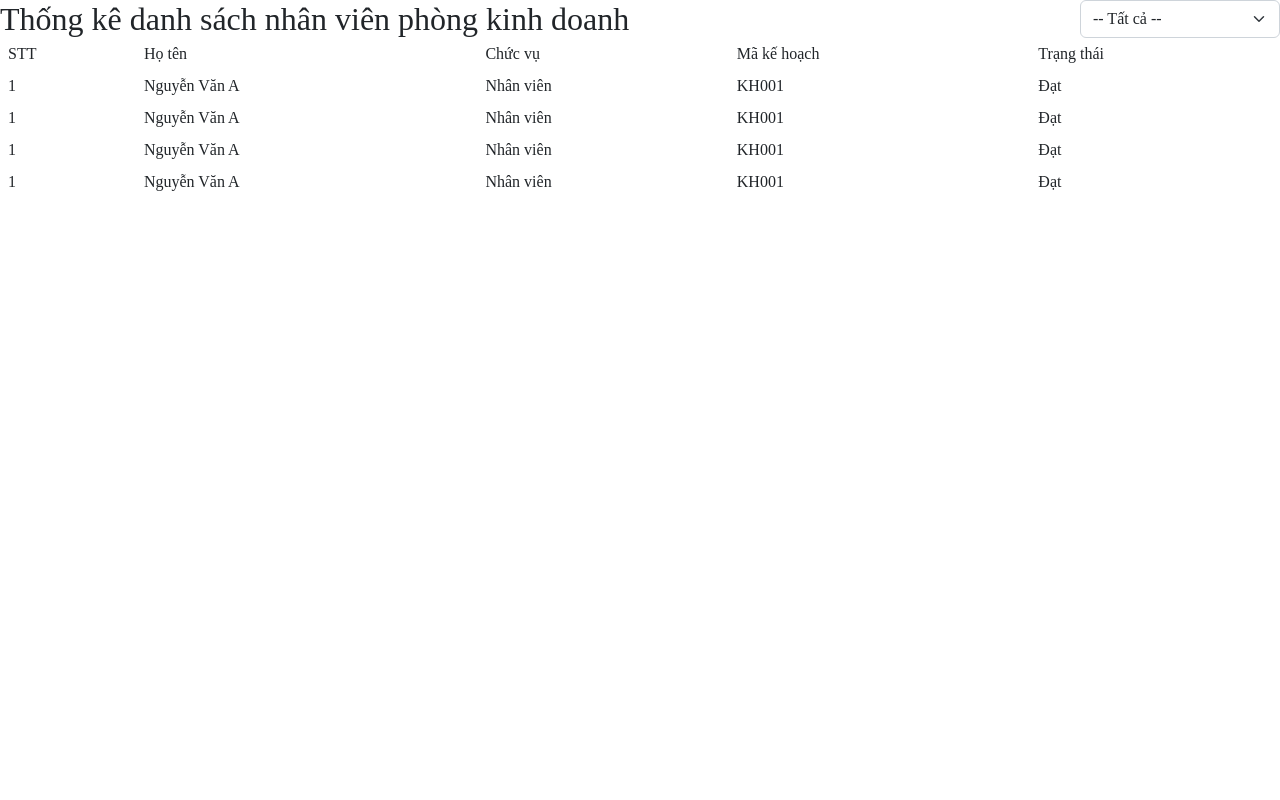
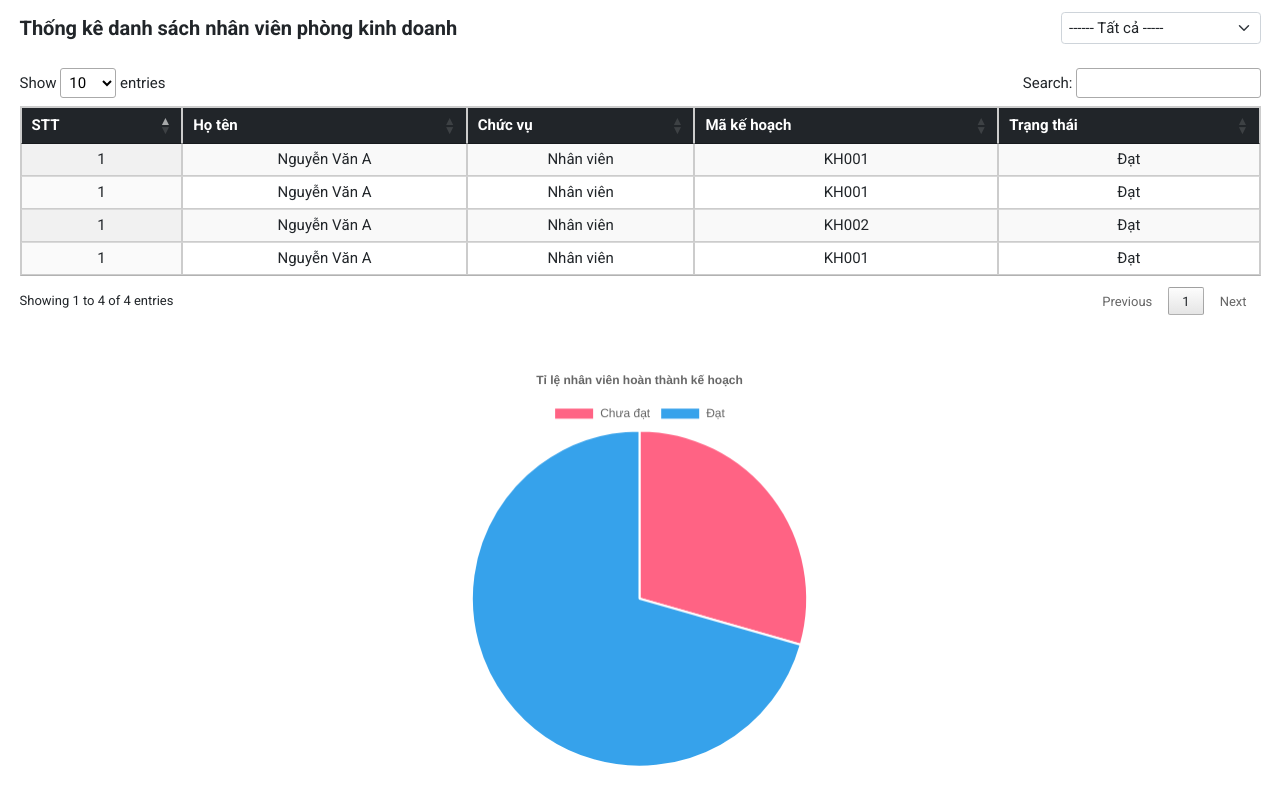
Before and after one commit to lct-kenly/DTSoft, a PHP site: page /content_statistical.html in a window 1280 px wide. Run offline with PHP 8.4, Linux system fonts and the light colour scheme; some libraries are stand-ins or nearby versions.

Commit message:
add new content

```diff
--- a/asset/js/main.js
+++ b/asset/js/main.js
@@ -17,7 +17,8 @@ function handleSidebar() {
                 if(document.querySelector('.sidebar__item.active .sidebar__menu-sub'))
                     document.querySelector('.sidebar__item.active .sidebar__menu-sub').style.maxHeight = 0
 
-                document.querySelector('.sidebar__item.active').classList.remove('active');
+                if(document.querySelector('.sidebar__item.active'))
+                    document.querySelector('.sidebar__item.active').classList.remove('active');
 
                 item.classList.add('active');
 
--- a/asset/styles/style_content_statistical.css
+++ b/asset/styles/style_content_statistical.css
@@ -1,5 +1,5 @@
 .statistical-manager-content {
-
+    padding: 12px;
 }
 
 .statistical-manager-content__header {
@@ -10,16 +10,42 @@
 
 .statistical-manager-content__title {
     font-size: 2rem;
+    font-weight: bold;
 }
 
 .statistical-manager-content__filter {
     width: 200px;
+    font-size: 1.5rem;
 }
 
 .statistical-manager-content__body {
+    margin-top: 24px;
+}
+
+.statistical-manager-content__table-staff {
+    font-size: 1.5rem;
+    border: 1px solid #ccc;
+}
+
+.statistical-manager-content__table-staff th,
+.statistical-manager-content__table-staff td {
+    padding: 12px;
+    text-align: center;
+    border: 1px solid #ccc;
 
 }
 
-.statistical-manager-content__table-staff {
+.statistical-manager-content__chart {
+    margin-top: 48px
+}
 
+.dataTables_length label,
+.dataTables_filter label {
+    margin-bottom: 8px;
+    font-size: 1.5rem;
 }
+
+.dataTables_info, .dataTables_paginate.paging_simple_numbers{
+    margin-top: 8px;
+    font-size: 1.3rem;
+}
--- a/content_statistical.html
+++ b/content_statistical.html
@@ -24,8 +24,12 @@
         <!-- Bootstrap -->
         <link href="https://cdn.jsdelivr.net/npm/bootstrap@5.2.3/dist/css/bootstrap.min.css" rel="stylesheet" integrity="sha384-rbsA2VBKQhggwzxH7pPCaAqO46MgnOM80zW1RWuH61DGLwZJEdK2Kadq2F9CUG65" crossorigin="anonymous">
 
+        <!-- DataTables plugins jquery -->
+        <link rel="stylesheet" href="https://cdn.datatables.net/1.13.4/css/jquery.dataTables.min.css"/>
+
         <!-- Styles Css -->
         <link rel="stylesheet" href="./asset/styles/reset.css" />
+        <link rel="stylesheet" href="./asset/styles/base.css" />
         <link rel="stylesheet" href="./asset/styles/style_content_statistical.css" />
 
         <title>Quan Ly Nhan Su</title>
@@ -35,20 +39,20 @@
             <div class="container-fluid p-0">
                 <!-- Thống kê level trưởng phòng -->
                 <div class="statistical-manager-content">
-                    <div class="row">
+                    <div class="row m-0">
                         <div class="col-md-12">
                             <div class="statistical-manager-content__header">
                                 <h4 class="statistical-manager-content__title">Thống kê danh sách nhân viên phòng kinh doanh</h4>
                                 <select class="statistical-manager-content__filter form-select" aria-label="Default select example">
-                                    <option selected>-- Tất cả --</option>
+                                    <option selected>------ Tất cả -----</option>
                                     <option value="1">Đạt kết quả</option>
                                     <option value="2">Chưa đạt kết quả</option>
                                 </select>
                             </div>
 
                             <div class="statistical-manager-content__body">
-                                <table class="statistical-manager-content__table-staff table">
-                                    <thead>
+                                <table id="manager-table" class="table table-bordered display statistical-manager-content__table-staff">
+                                    <thead class="table-dark">
                                       <tr>
                                         <th scope="col">STT</th>
                                         <th scope="col">Họ tên</th>
@@ -57,7 +61,7 @@
                                         <th scope="col">Trạng thái</th>
                                       </tr>
                                     </thead>
-                                    <tbody>
+                                    <tbody class="align-middle">
                                       <tr>
                                         <th scope="row">1</th>
                                         <td>Nguyễn Văn A</td>
@@ -76,7 +80,7 @@
                                         <th scope="row">1</th>
                                         <td>Nguyễn Văn A</td>
                                         <td>Nhân viên</td>
-                                        <td>KH001</td>
+                                        <td>KH002</td>
                                         <td>Đạt</td>
                                       </tr>
                                       <tr>
@@ -88,6 +92,14 @@
                                       </tr>
                                     </tbody>
                                   </table>
+
+                                  <div class="statistical-manager-content__chart">
+                                      <div class="row">
+                                            <div class="offset-md-4 col-md-4">
+                                                <canvas id="myChart"></canvas>
+                                            </div>
+                                      </div>
+                                  </div>
                             </div>
                         </div>
                     </div>
@@ -106,12 +118,56 @@
         </div>
     </body>
 
+    <!-- Jquery -->
+    <script src="https://cdnjs.cloudflare.com/ajax/libs/jquery/3.6.4/jquery.min.js" integrity="sha512-pumBsjNRGGqkPzKHndZMaAG+bir374sORyzM3uulLV14lN5LyykqNk8eEeUlUkB3U0M4FApyaHraT65ihJhDpQ==" crossorigin="anonymous" referrerpolicy="no-referrer"></script>
+
     <!-- Bootstrap bundle -->
     <script src="https://cdn.jsdelivr.net/npm/bootstrap@5.2.3/dist/js/bootstrap.bundle.min.js" integrity="sha384-kenU1KFdBIe4zVF0s0G1M5b4hcpxyD9F7jL+jjXkk+Q2h455rYXK/7HAuoJl+0I4" crossorigin="anonymous"></script>
 
     <!-- Chart js library -->
     <script src="https://cdn.jsdelivr.net/npm/chart.js"></script>
 
+    <!-- DataTables plugins jquery -->
+    <script src="https://cdn.datatables.net/1.13.4/js/jquery.dataTables.min.js"></script>
+
     <!-- Main JS -->
     <script src="./asset/js/main.js"></script>
+
+    <script>
+        const ctx = document.getElementById('myChart');
+        const data = {
+            labels: [
+                'Chưa đạt',
+                'Đạt',
+            ],
+            datasets: [{
+                label: 'Số lượng nhân viên',
+                data: [5, 12],
+                backgroundColor: [
+                    'rgb(255, 99, 132)',
+                    'rgb(54, 162, 235)',
+                ],
+                hoverOffset: 4
+            }]
+        };
+
+        new Chart(ctx, {
+            type: 'pie',
+            data: data,
+            options: {
+                plugins: {
+                    title: {
+                        display: true,
+                        text: 'Tỉ lệ nhân viên hoàn thành kế hoạch'
+                    }
+                }
+            }
+        })
+    </script>
+
+    <script>
+        $(document).ready( function () {
+            $('#manager-table').DataTable();
+        } );
+    </script>
 </html>
--- a/index.html
+++ b/index.html
@@ -22,6 +22,7 @@
 
     <!-- Styles Css -->
     <link rel="stylesheet" href="./asset/styles/reset.css" />
+    <link rel="stylesheet" href="./asset/styles/base.css" />
     <link rel="stylesheet" href="./asset/styles/styles.css" />
     <title>Quan Ly Nhan Su</title>
 </head>
@@ -337,9 +338,9 @@
                     </div>
                     <!-- End Sidebar -->
                 </div>
-                <div class="col-md-10">
+                <div class="col-md-10 p-0">
                     <!-- Start Content -->
-                    <div class="main-content p-3 iframe_size">
+                    <div class="main-content iframe_size">
                         <iframe id="iframe" src="content_index.html" width="100%" height="100%"
                             frameborder="0"></iframe>
                     </div>
```
